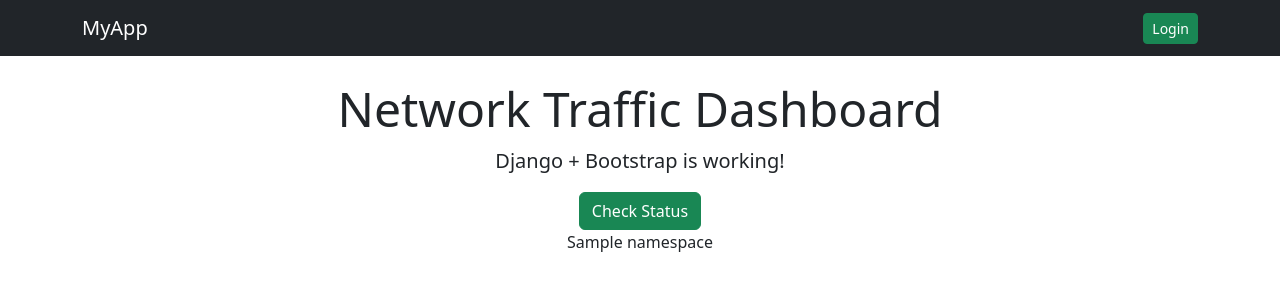
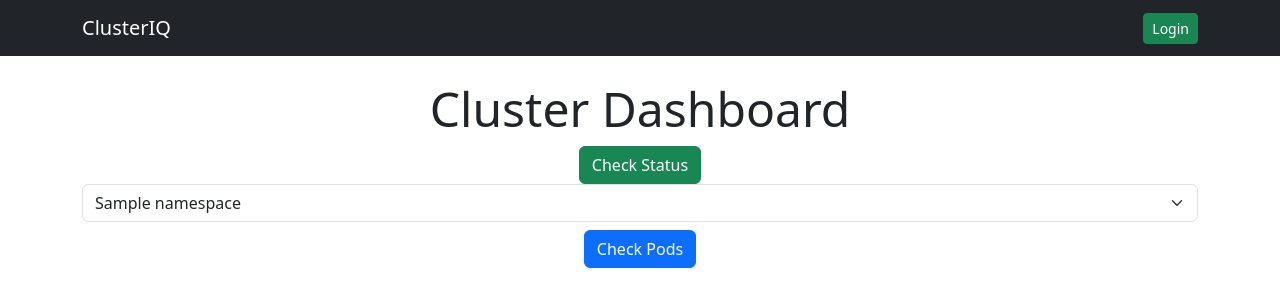
Before and after one commit to singhritik09/ObserveKube, a Django app: template kubeapp/templates/home.html in a window 1280 px wide. Shown: the top 307 px of the page. Run offline with Django 3.2, Linux system fonts and the light colour scheme; the template is opened without the code that fills it: most values are stand-ins (such as "Sample title", 1, 10 or a date in 2020).

Commit message:
Get pods in namespace

```diff
--- a/kubeapp/templates/base.html
+++ b/kubeapp/templates/base.html
@@ -2,7 +2,7 @@
 <html lang="en">
 <head>
     <meta charset="UTF-8">
-    <title>{% block title %}My App{% endblock %}</title>
+    <title>{% block title %}ClusterIQ{% endblock %}</title>
 
     <!-- Bootstrap CSS -->
     <link
@@ -14,7 +14,7 @@
 
 <nav class="navbar navbar-expand-lg navbar-dark bg-dark">
   <div class="container">
-    <a class="navbar-brand" href="/">MyApp</a>
+    <a class="navbar-brand" href="/">ClusterIQ</a>
         <div class="ms-auto">
       {% if user.is_authenticated %}
 
--- a/kubeapp/templates/home.html
+++ b/kubeapp/templates/home.html
@@ -4,14 +4,20 @@
 
 {% block content %}
 <div class="text-center">
-    <h1 class="display-5">Network Traffic Dashboard</h1>
-    <p class="lead">Django + Bootstrap is working!</p>
+    <h1 class="display-5">Cluster Dashboard</h1>
 
     <a href="/status/" class="btn btn-success">
         Check Status
     </a>
-    {% for namespace in namespaces %}
-        <li class="list-group-item">{{ namespace }}</li>
+<form method="get" action="{% url 'status' %}">
+    <select name="namespace" class="form-select">
+        {% for ns in namespaces %}
+            <option value="{{ ns }}">{{ ns }}</option>
         {% endfor %}
+    </select>
+    <button type="submit" class="btn btn-primary mt-2">
+        Check Pods
+    </button>
+</form>
 </div>
 {% endblock %}
--- a/kubeapp/templates/status.html
+++ b/kubeapp/templates/status.html
@@ -58,7 +58,7 @@
                     📊 Pods Distribution
                 </div>
                 <div class="card-body d-flex justify-content-center align-items-center">
-                    <canvas id="podPieChart" style="max-height:300px;"></canvas>
+                    <canvas id="podPieChart" style="max-height:300px; cursor: pointer;"></canvas>
                 </div>
             </div>
         </div>
@@ -88,7 +88,7 @@
         <div class="col-md-6">
             <div class="card shadow-sm border-0 mb-4">
                 <div class="card-header bg-success text-white">
-                    ✅ Running Pods
+                    Running Pods
                 </div>
                 <div class="card-body">
                     <ul class="list-group list-group-flush">
@@ -109,7 +109,7 @@
         <div class="col-md-6">
             <div class="card shadow-sm border-0 mb-4">
                 <div class="card-header bg-danger text-white">
-                    ❌ Issue Pods
+                    Pods in 0/1 state
                 </div>
                 <div class="card-body">
                     <ul class="list-group list-group-flush">
```
Also changed, not shown: kubeapp/kube_main.py (+13 -20 lines), kubeapp/views.py (+8 -5 lines).
